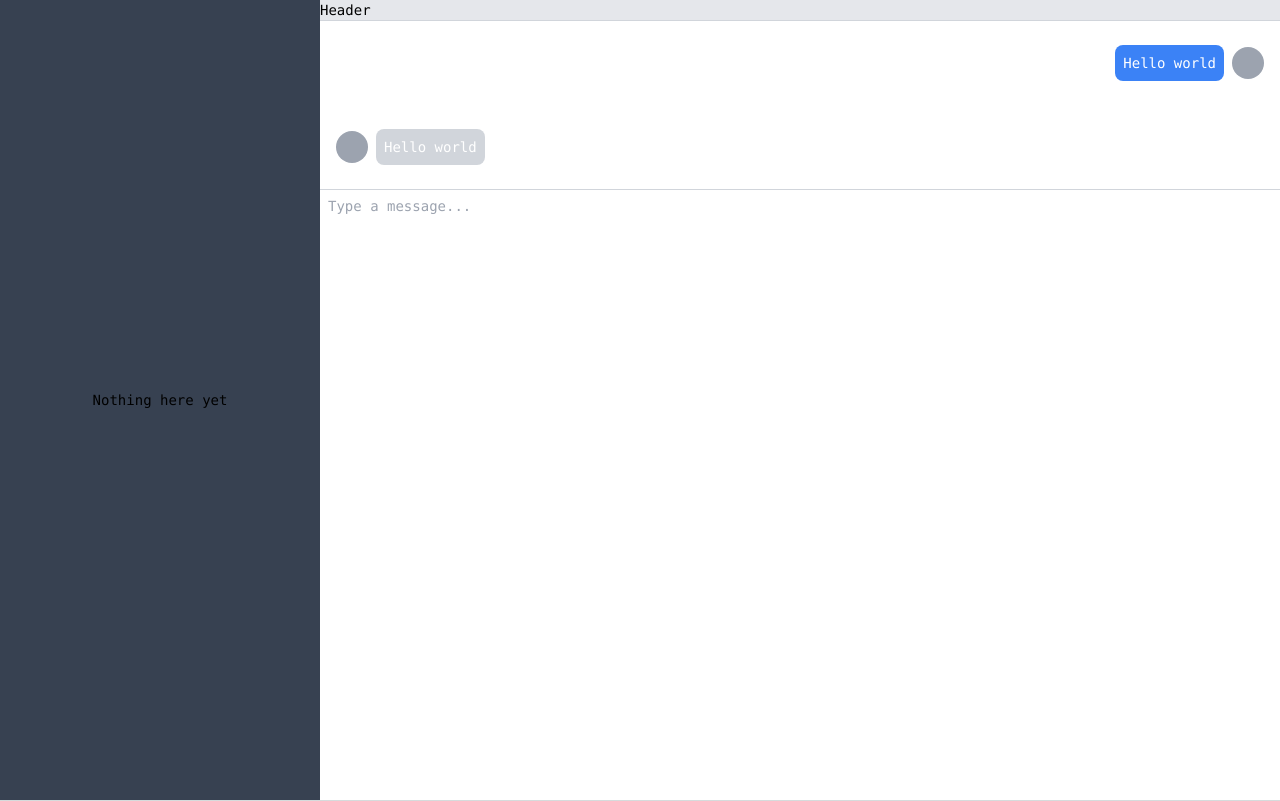
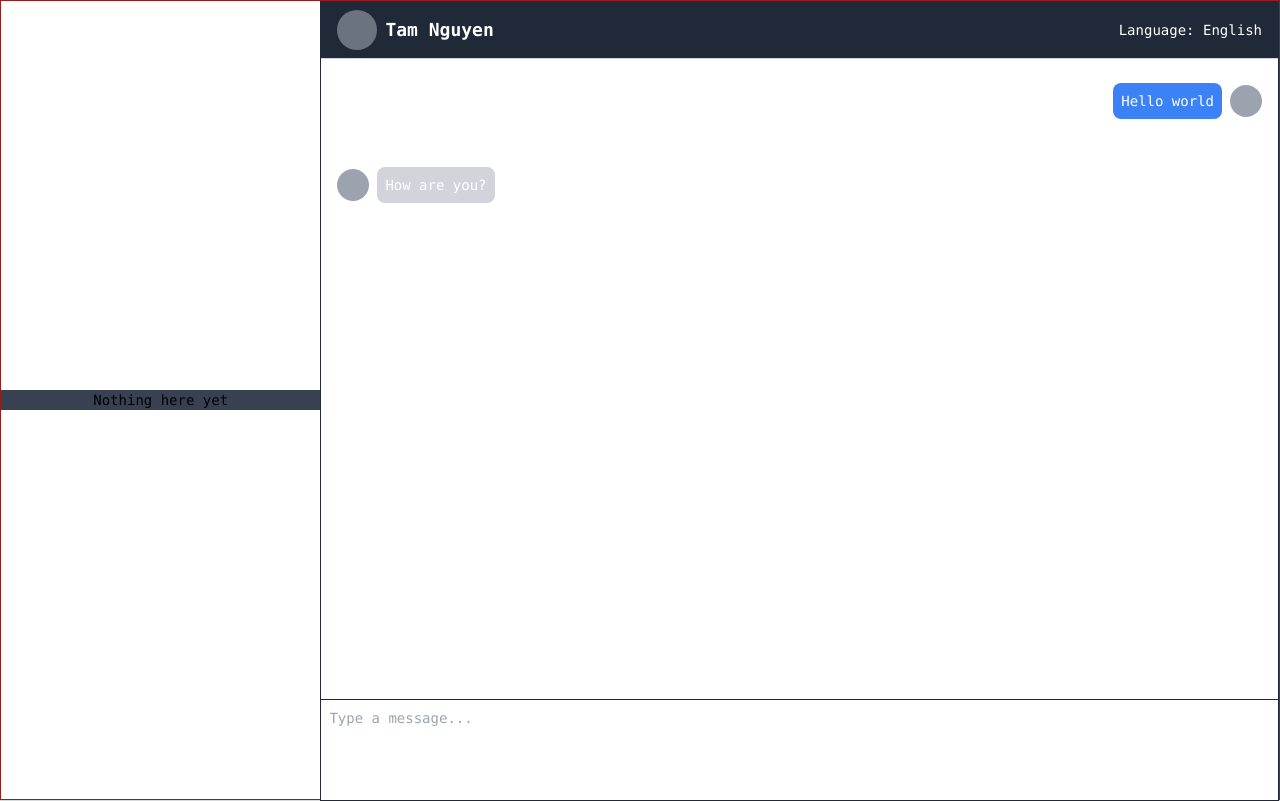
Before and after one commit to ball2004244/Transai-Frontend, a Next.js app: page / in a window 1280 px wide. Built offline with nearby package versions, Linux system fonts and the light colour scheme.

Commit message:
Update chat page

```diff
--- /dev/null
+++ b/src/app/components/Header.tsx
@@ -0,0 +1,60 @@
+"use client";
+
+import React, { useState } from "react";
+
+function LanguageButton({ language, setLanguage, setSelectLangState }: { language: string, setLanguage: (language: string) => void, setSelectLangState: (state: boolean) => void }) {
+  return (
+    <button className="language-button text-white font-bold text-lg bg-gray-700 rounded-lg p-2 m-2 max-w-[22vw] w-[20vw]"
+      onClick={() => {
+        setLanguage(language);
+        setSelectLangState(false);
+      }}>
+      {language}
+    </button>
+  );
+}
+
+function LanguageList({ setLanguage, setSelectLangState }: { setLanguage: (language: string) => void, setSelectLangState: (state: boolean) => void }) {
+  const [languages, setLanguages] = useState([
+    {
+      language: "English",
+    },
+    {
+      language: "Vietnamese",
+    },
+  ]);
+
+  return (
+    <div className="language-list flex flex-col items-center justify-center w-screen h-screen absolute top-0 left-0 bg-gray-800">
+      {languages.map((language, index) => (
+        <LanguageButton key={index} language={language.language} setLanguage={setLanguage} setSelectLangState={setSelectLangState} />
+      ))}
+    </div>
+  );
+}
+
+export function Header() {
+  const [language, setLanguage] = useState("English");
+
+  const [selectLangState, setSelectLangState] = useState(false);
+
+  return (
+    <div className="flex flex-row justify-between items-center px-4 py-2 bg-gray-800 w-full">
+      <div className="user-div flex flex-row items-center justify-center">
+        <div className="user-img rounded-full w-10 h-10 bg-gray-500" />
+        <div className="user-name ml-2 text-white font-bold text-lg">
+          Tam Nguyen
+        </div>
+      </div>
+      <div className="language-div flex flex-row items-center justify-center">
+        <button
+          className="language-text text-white"
+          onClick={() => setSelectLangState(!selectLangState)}
+        >
+          Language: {language}
+        </button>
+      </div>
+      {selectLangState && <LanguageList setLanguage={setLanguage} setSelectLangState={setSelectLangState} />}
+    </div>
+  );
+}
--- a/src/app/components/Message.tsx
+++ b/src/app/components/Message.tsx
@@ -1,11 +1,39 @@
-// Message.tsx
+"use client";
+
+import React, { useState } from "react";
 
 interface Props {
   message: string;
   sender: string | null;
 }
 
-export function MessageBubble({ message, sender }: Props) {
+export function MessagesList() {
+  // load conversation history from api
+  const [messages, setMessages] = useState([
+    {
+      message: "Hello world",
+      sender: "Me",
+    },
+    {
+      message: "How are you?",
+      sender: null,
+    },
+  ]);
+
+  return (
+    <div className="chatroom flex flex-col items-center justify-start w-full h-[80vh] overflow-y-auto">
+      {messages.map((message, index) => (
+        <MessageBubble
+          key={index}
+          message={message.message}
+          sender={message.sender}
+        />
+      ))}
+    </div>
+  );
+}
+
+function MessageBubble({ message, sender }: Props) {
   const messageContainerClass =
     "message-container flex flex-row items-center justify-center max-w-1/3 max-h-1/3 overflow-hidden m-2 p-2 " +
     (sender ? "ml-auto" : "mr-auto");
@@ -30,13 +58,29 @@ export function MessageBubble({ message, sender }: Props) {
   );
 }
 
-export function MessageInput () {
+export function MessageInput() {
+  const [message, setMessage] = useState("");
+
+  const sendMessage = (event: React.KeyboardEvent<HTMLTextAreaElement>) => {
+    // only send when hit enter
+    if (event.key !== "Enter") return;
+
+    event.preventDefault();
+
+    // add the message to the messages list
+    // by sending new messsage to the api
+
+    setMessage("");
+  };
+
   return (
-    <div className="message-input flex flex-row items-center justify-center w-full bg-gray-200 border-t border-gray-300">
-      <input
-        type="text"
-        className="message-input-field w-full h-full p-2 text-sm text-gray-700 outline-none"
+    <div className="message-input flex flex-row items-center justify-center self-end w-full h-full border-t border-gray-800 h-[13vh]">
+      <textarea
+        className="message-input-field flex-1 w-full h-full p-2 m-auto text-sm text-gray-700 outline-none resize-none"
         placeholder="Type a message..."
+        value={message}
+        onKeyDown={sendMessage}
+        onChange={(event) => setMessage(event.target.value)}
       />
     </div>
   );
--- a/src/app/page.tsx
+++ b/src/app/page.tsx
@@ -1,23 +1,23 @@
-import { MessageBubble, MessageInput } from "./components/Message";
+import { MessagesList, MessageInput } from "./components/Message";
+import { Header } from "./components/Header";
 
 export default function Home() {
   return (
     <main className="flex min-h-screen flex-col items-center justify-between p-0 bg-white">
-      <div className="main-div z-10 max-w-7xl w-full max-h-screen items-center justify-between font-mono text-sm lg:flex flex-row h-full">
+      <div className="main-div z-10 max-w-7xl w-full max-h-screen items-center justify-between font-mono text-sm lg:flex flex-row border border-red-800">
         <div className="left-col hidden flex-col items-center justify-center lg:flex w-1/3 bg-gray-700">
-          <div className="content flex flex-col items-center justify-center w-full h-screen bg-gray-700">
+          <div className="content flex flex-col items-center justify-center w-full">
             Nothing here yet
           </div>
         </div>
-        <div className="right-col flex flex-col items-center justify-center w-full bg-white h-full self-start">
+        <div className="right-col flex flex-col items-center justify-start w-full bg-white h-full min-h-screen self-start border border-gray-800">
           <div className="header flex flex-row items-center justify-between w-full bg-gray-200 border-b border-gray-300">
-            Header
+            <Header />
           </div>
 
           <div className="body flex flex-col items-center justify-center w-full overflow-y-auto h-full">
-            <div className="chatroom flex flex-col items-center justify-center w-full">
-              <MessageBubble message="Hello world" sender="Me" />
-              <MessageBubble message="Hello world" sender={null} />
+            <div className="flex flex-col items-center justify-center w-full">
+              <MessagesList />
               <MessageInput />
             </div>
           </div>
```
